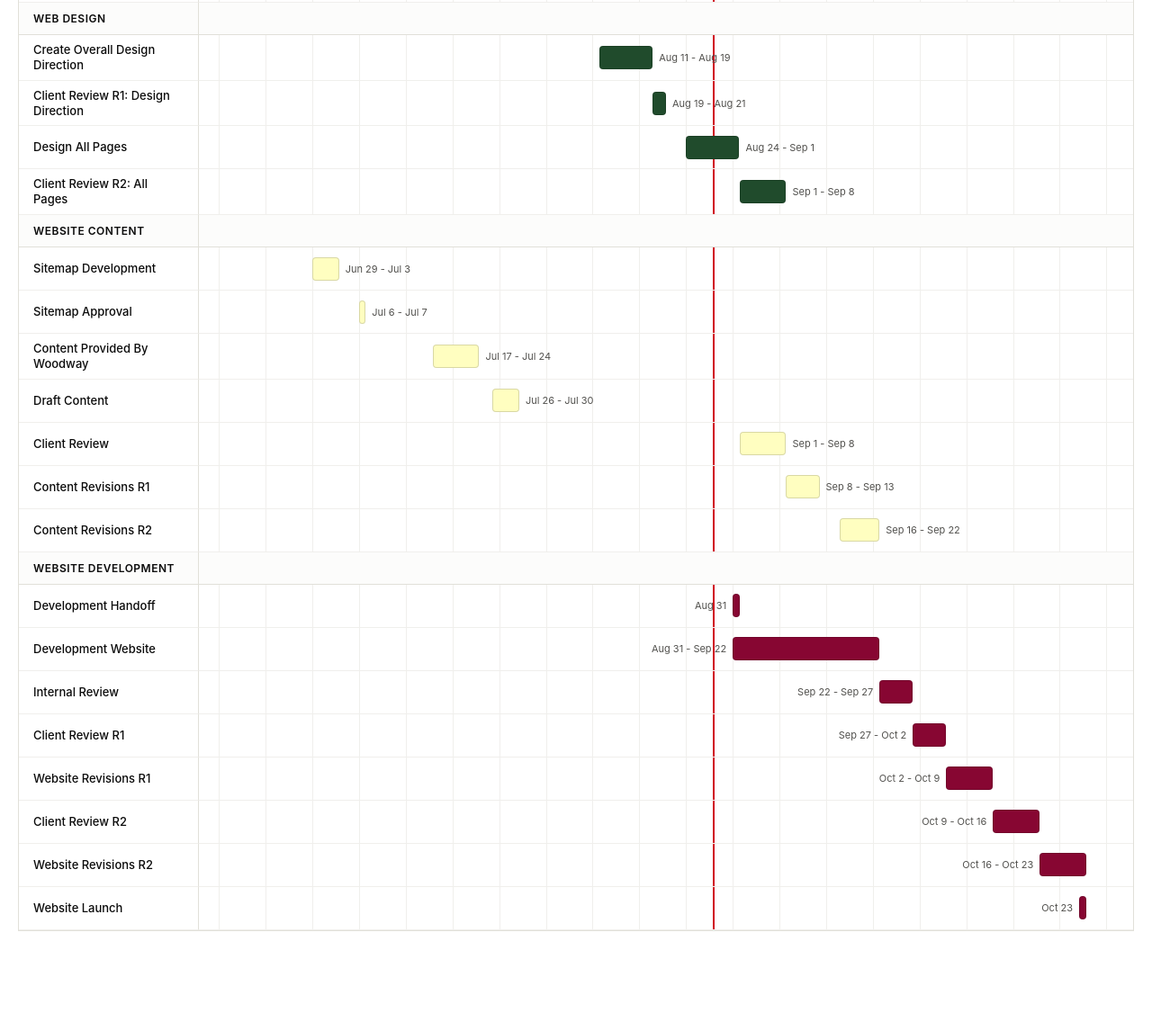
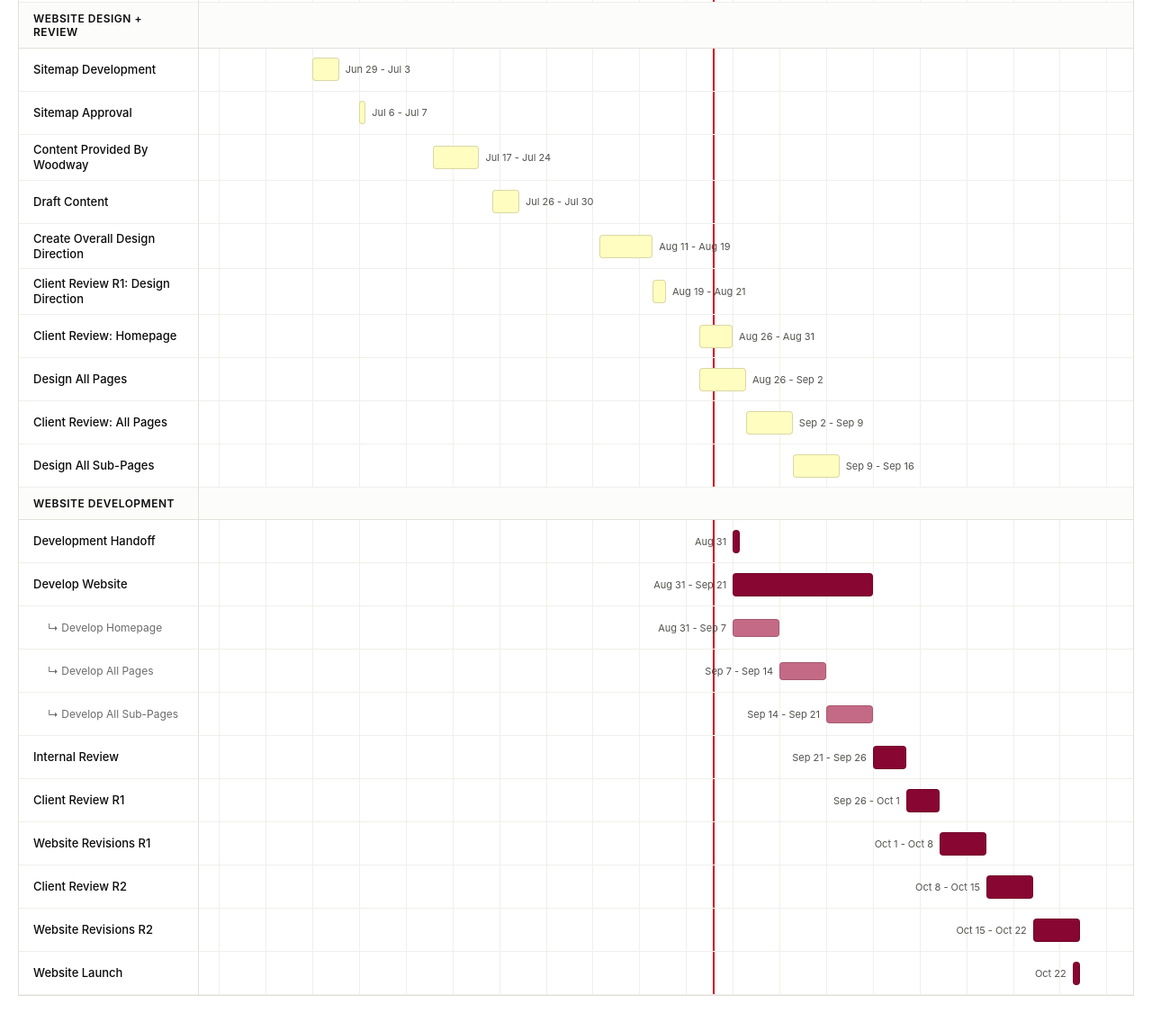
Before and after one commit to nbuscemi-lumix/woodway-timeline, a plain HTML site: page index.html in a window 1280 px wide. Shown: the part 680-1826 px from the top of the page at 90% size. Before the commit the page ends 1755 px from the top, so only its background shows below. Drawn offline with Linux system fonts and the light colour scheme.

Commit message:
Update index.html

```diff
--- a/index.html
+++ b/index.html
@@ -57,6 +57,10 @@
     .bar-design   { background: #204B2C; }
     .bar-content  { background: #FFFEC0; }
     .bar-dev      { background: #870632; }
+    .bar-dev-sub  { background: #c46a86; height: 20px; }
+
+    .task-cell.subtask { padding-left: 32px; }
+    .task-cell.subtask .task-name { color: #6b6b6b; font-weight: 400; font-size: 12px; }
 
     /* Today line */
     .today-line {
@@ -79,6 +83,7 @@
       .phase-lane { background: #262625; border-bottom-color: #2c2c2a; }
       .bar { border-color: rgba(255,255,255,0.18); }
       .bar-date { color: #b2b1aa; }
+      .task-cell.subtask .task-name { color: #9a9992; }
     }
   </style>
 </head>
@@ -173,16 +178,7 @@
           <div class="lane"><div class="bar bar-brand" style="left: 27.86%; width: 2.14%;"><span class="bar-date date-right">Jul 21 - Jul 24</span></div></div>
           <div class="task-cell"><span class="task-name">Client Review: Stylescape</span></div>
           <div class="lane"><div class="bar bar-brand" style="left: 30.00%; width: 12.14%;"><span class="bar-date date-right">Jul 24 - Aug 10</span></div></div>
-          <div class="phase-cell">Web Design</div><div class="phase-lane"></div>
-          <div class="task-cell"><span class="task-name">Create Overall Design Direction</span></div>
-          <div class="lane"><div class="bar bar-design" style="left: 42.86%; width: 5.71%;"><span class="bar-date date-right">Aug 11 - Aug 19</span></div></div>
-          <div class="task-cell"><span class="task-name">Client Review R1: Design Direction</span></div>
-          <div class="lane"><div class="bar bar-design" style="left: 48.57%; width: 1.43%;"><span class="bar-date date-right">Aug 19 - Aug 21</span></div></div>
-          <div class="task-cell"><span class="task-name">Design All Pages</span></div>
-          <div class="lane"><div class="bar bar-design" style="left: 52.14%; width: 5.71%;"><span class="bar-date date-right">Aug 24 - Sep 1</span></div></div>
-          <div class="task-cell"><span class="task-name">Client Review R2: All Pages</span></div>
-          <div class="lane"><div class="bar bar-design" style="left: 57.86%; width: 5.00%;"><span class="bar-date date-right">Sep 1 - Sep 8</span></div></div>
-          <div class="phase-cell">Website Content</div><div class="phase-lane"></div>
+          <div class="phase-cell">Website Design + Review</div><div class="phase-lane"></div>
           <div class="task-cell"><span class="task-name">Sitemap Development</span></div>
           <div class="lane"><div class="bar bar-content" style="left: 12.14%; width: 2.86%;"><span class="bar-date date-right">Jun 29 - Jul 3</span></div></div>
           <div class="task-cell"><span class="task-name">Sitemap Approval</span></div>
@@ -191,29 +187,41 @@
           <div class="lane"><div class="bar bar-content" style="left: 25.00%; width: 5.00%;"><span class="bar-date date-right">Jul 17 - Jul 24</span></div></div>
           <div class="task-cell"><span class="task-name">Draft Content</span></div>
           <div class="lane"><div class="bar bar-content" style="left: 31.43%; width: 2.86%;"><span class="bar-date date-right">Jul 26 - Jul 30</span></div></div>
-          <div class="task-cell"><span class="task-name">Client Review</span></div>
-          <div class="lane"><div class="bar bar-content" style="left: 57.86%; width: 5.00%;"><span class="bar-date date-right">Sep 1 - Sep 8</span></div></div>
-          <div class="task-cell"><span class="task-name">Content Revisions R1</span></div>
-          <div class="lane"><div class="bar bar-content" style="left: 62.86%; width: 3.57%;"><span class="bar-date date-right">Sep 8 - Sep 13</span></div></div>
-          <div class="task-cell"><span class="task-name">Content Revisions R2</span></div>
-          <div class="lane"><div class="bar bar-content" style="left: 68.57%; width: 4.29%;"><span class="bar-date date-right">Sep 16 - Sep 22</span></div></div>
+          <div class="task-cell"><span class="task-name">Create Overall Design Direction</span></div>
+          <div class="lane"><div class="bar bar-content" style="left: 42.86%; width: 5.71%;"><span class="bar-date date-right">Aug 11 - Aug 19</span></div></div>
+          <div class="task-cell"><span class="task-name">Client Review R1: Design Direction</span></div>
+          <div class="lane"><div class="bar bar-content" style="left: 48.57%; width: 1.43%;"><span class="bar-date date-right">Aug 19 - Aug 21</span></div></div>
+          <div class="task-cell"><span class="task-name">Client Review: Homepage</span></div>
+          <div class="lane"><div class="bar bar-content" style="left: 53.57%; width: 3.57%;"><span class="bar-date date-right">Aug 26 - Aug 31</span></div></div>
+          <div class="task-cell"><span class="task-name">Design All Pages</span></div>
+          <div class="lane"><div class="bar bar-content" style="left: 53.57%; width: 5.00%;"><span class="bar-date date-right">Aug 26 - Sep 2</span></div></div>
+          <div class="task-cell"><span class="task-name">Client Review: All Pages</span></div>
+          <div class="lane"><div class="bar bar-content" style="left: 58.57%; width: 5.00%;"><span class="bar-date date-right">Sep 2 - Sep 9</span></div></div>
+          <div class="task-cell"><span class="task-name">Design All Sub-Pages</span></div>
+          <div class="lane"><div class="bar bar-content" style="left: 63.57%; width: 5.00%;"><span class="bar-date date-right">Sep 9 - Sep 16</span></div></div>
           <div class="phase-cell">Website Development</div><div class="phase-lane"></div>
           <div class="task-cell"><span class="task-name">Development Handoff</span></div>
           <div class="lane"><div class="bar bar-dev" style="left: 57.14%; width: 8px;"><span class="bar-date date-left">Aug 31</span></div></div>
-          <div class="task-cell"><span class="task-name">Development Website</span></div>
-          <div class="lane"><div class="bar bar-dev" style="left: 57.14%; width: 15.71%;"><span class="bar-date date-left">Aug 31 - Sep 22</span></div></div>
+          <div class="task-cell"><span class="task-name">Develop Website</span></div>
+          <div class="lane"><div class="bar bar-dev" style="left: 57.14%; width: 15.00%;"><span class="bar-date date-left">Aug 31 - Sep 21</span></div></div>
+          <div class="task-cell subtask"><span class="task-name">↳ Develop Homepage</span></div>
+          <div class="lane"><div class="bar bar-dev-sub" style="left: 57.14%; width: 5.00%;"><span class="bar-date date-left">Aug 31 - Sep 7</span></div></div>
+          <div class="task-cell subtask"><span class="task-name">↳ Develop All Pages</span></div>
+          <div class="lane"><div class="bar bar-dev-sub" style="left: 62.14%; width: 5.00%;"><span class="bar-date date-left">Sep 7 - Sep 14</span></div></div>
+          <div class="task-cell subtask"><span class="task-name">↳ Develop All Sub-Pages</span></div>
+          <div class="lane"><div class="bar bar-dev-sub" style="left: 67.14%; width: 5.00%;"><span class="bar-date date-left">Sep 14 - Sep 21</span></div></div>
           <div class="task-cell"><span class="task-name">Internal Review</span></div>
-          <div class="lane"><div class="bar bar-dev" style="left: 72.86%; width: 3.57%;"><span class="bar-date date-left">Sep 22 - Sep 27</span></div></div>
+          <div class="lane"><div class="bar bar-dev" style="left: 72.14%; width: 3.57%;"><span class="bar-date date-left">Sep 21 - Sep 26</span></div></div>
           <div class="task-cell"><span class="task-name">Client Review R1</span></div>
-          <div class="lane"><div class="bar bar-dev" style="left: 76.43%; width: 3.57%;"><span class="bar-date date-left">Sep 27 - Oct 2</span></div></div>
+          <div class="lane"><div class="bar bar-dev" style="left: 75.71%; width: 3.57%;"><span class="bar-date date-left">Sep 26 - Oct 1</span></div></div>
           <div class="task-cell"><span class="task-name">Website Revisions R1</span></div>
-          <div class="lane"><div class="bar bar-dev" style="left: 80.00%; width: 5.00%;"><span class="bar-date date-left">Oct 2 - Oct 9</span></div></div>
+          <div class="lane"><div class="bar bar-dev" style="left: 79.29%; width: 5.00%;"><span class="bar-date date-left">Oct 1 - Oct 8</span></div></div>
           <div class="task-cell"><span class="task-name">Client Review R2</span></div>
-          <div class="lane"><div class="bar bar-dev" style="left: 85.00%; width: 5.00%;"><span class="bar-date date-left">Oct 9 - Oct 16</span></div></div>
+          <div class="lane"><div class="bar bar-dev" style="left: 84.29%; width: 5.00%;"><span class="bar-date date-left">Oct 8 - Oct 15</span></div></div>
           <div class="task-cell"><span class="task-name">Website Revisions R2</span></div>
-          <div class="lane"><div class="bar bar-dev" style="left: 90.00%; width: 5.00%;"><span class="bar-date date-left">Oct 16 - Oct 23</span></div></div>
+          <div class="lane"><div class="bar bar-dev" style="left: 89.29%; width: 5.00%;"><span class="bar-date date-left">Oct 15 - Oct 22</span></div></div>
           <div class="task-cell"><span class="task-name">Website Launch</span></div>
-          <div class="lane"><div class="bar bar-dev launch" style="left: 95.00%; width: 8px;"><span class="bar-date date-left">Oct 23</span></div></div>
+          <div class="lane"><div class="bar bar-dev launch" style="left: 94.29%; width: 8px;"><span class="bar-date date-left">Oct 22</span></div></div>
 
         </div>
       </div>
```
